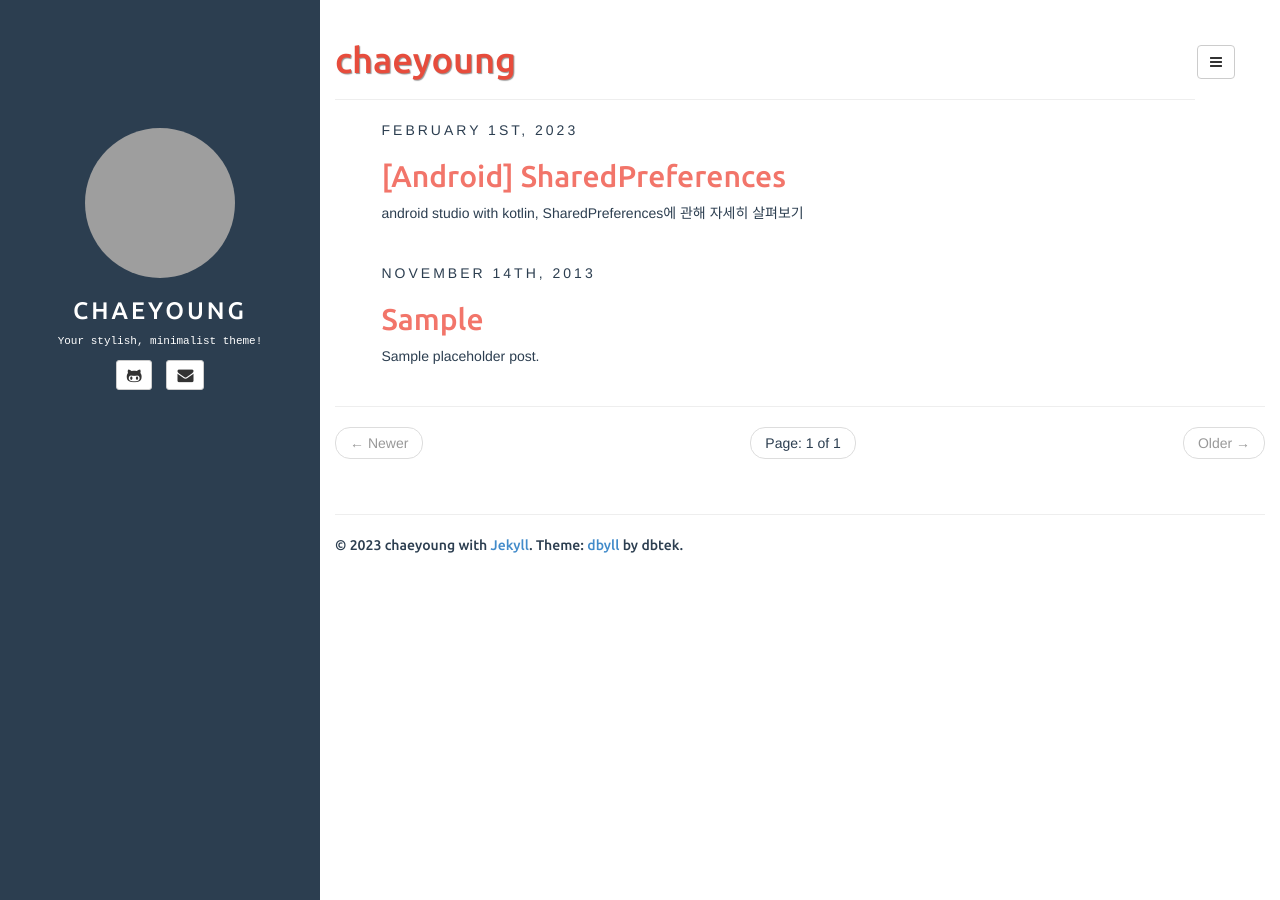
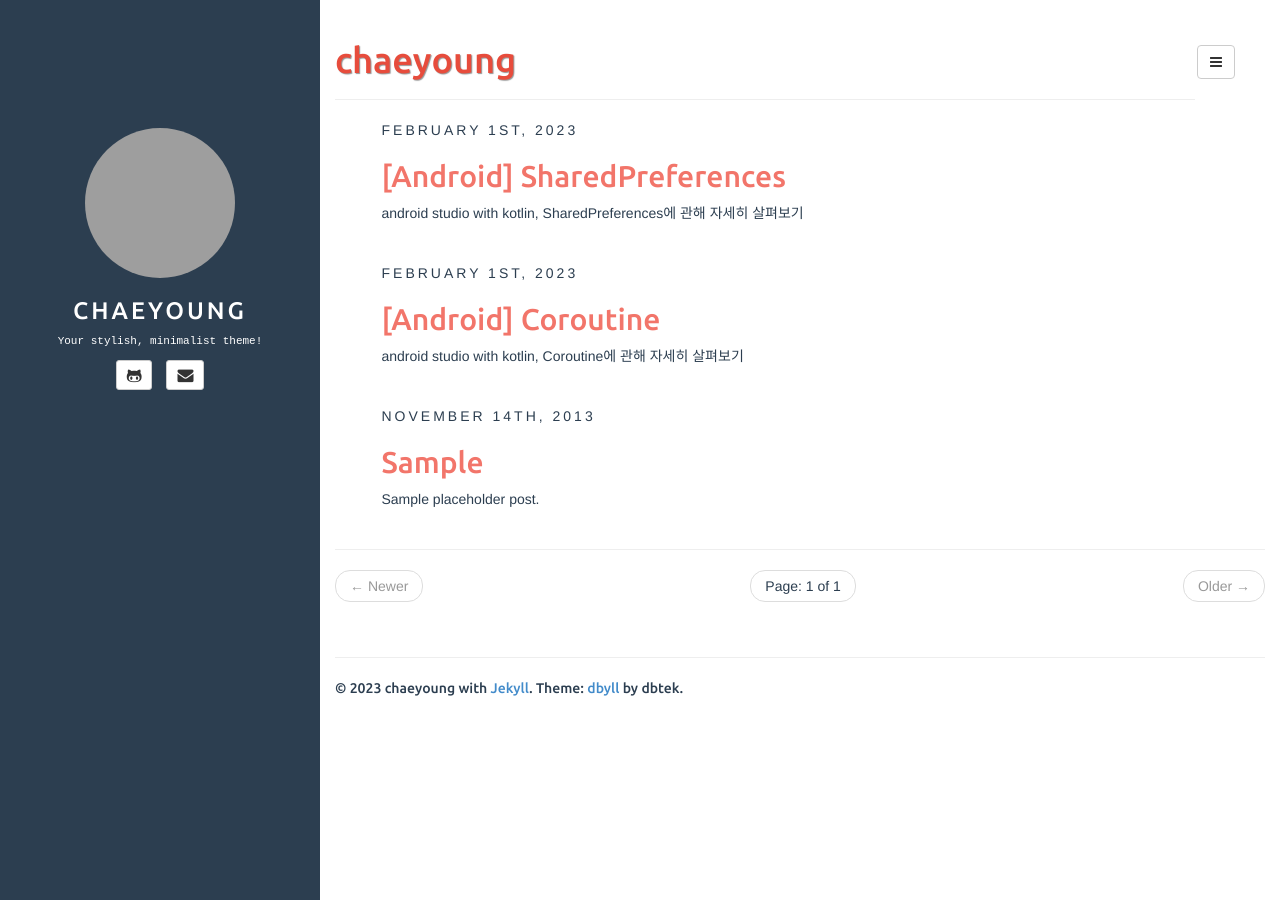
Before and after one commit to leechaeeyoung/leechaeeyoung.github.io, a Jekyll site: the page built from index.html, in a window 1280 px wide. Built offline with Jekyll 4.4.1, drawn with Linux system fonts in a browser that asks for light colours; the list of posts is cut into pages by our own code; part of the change alters nothing that is shown; grey boxes are pictures that could not be loaded.

Commit message:
Coroutine Post

````diff
--- /dev/null
+++ b/_posts/2023-02-01-Coroutine-Android.md
@@ -0,0 +1,87 @@
+---
+layout: post
+title: "[Android] Coroutine"
+categories: [Android]
+tags: [Android, Kotlin, Coroutine]
+description: android studio with kotlin, Coroutine에 관해 자세히 살펴보기
+date: 2023-02-01
+---
+
+# Coroutine
+
+### 코루틴
+ - 협력형 멀티태스킹 제공
+ - 동시성 프로그래밍 지원
+ - 비동기 처리 쉬움
+
+ #### 협력형 멀티태스킹
+  - 연속으로 표시된 상태를 일부 제어권을 넘겨주거나 다른 코루틴이 작업 완료때까지 기다려야하는 시기
+  - 흔히 모든 작업이 완료될때까지 기다려야하는 SubRoutine과 비교
+  <img width="686" alt="스크린샷 2023-02-01 오후 1 30 36" src="https://user-images.githubusercontent.com/94501397/215950051-7e15a7c1-a539-4313-83df-f88eb90e9cae.png">
+  - 작업루틴을 잠시 중단, 시작하기 위해 사용되는 키워드: `suspend`
+
+  <br>
+
+#### 동시성 프로그래밍 지원
+ - 함수를 빠져나오고 진입하고 다시시작하는 것을 반복해 동시에 수행하는 것처럼 보여지는 프로그래밍기법
+ - 동시에 작업 처리를 원한다면 `async함수 `사용
+   - `async scope 함수`:
+     - 동시에 수행 가능하게함
+
+<br>
+
+#### 비동기 처리
+ - 특정 로직의 실행 끝날때까지 기다리지 않고 나머지 코드를 먼저 실행하는 처리 방식
+  ```kotlin
+  // 일반 callback 함수
+    fun goCompany(person: Person){
+        val 철수 = person
+
+        wakeUp(잠든 철수){ 깨어난 철수 ->
+            takeShower(깨어난 철수){ 씻는 철수 ->
+                putOnDress(씻는철수){ 옷입는 철수 ->
+                    getOnBus(옷입은 철수).....
+    }}}}
+  ```
+  ```java
+  // coroutine 사용
+    suspend goCompany(person: Person){
+        val 잠든 철수 = person
+        try{
+            val 깨어난 철수 = wakeUp(잠든 철수)
+            val 씻는 철수 = takeShower(깨어난 철수)
+            val 옷입는 철수 = putOnDress(씻는 철수)
+            ...
+
+            출근한 철수.doWork()
+        } catch (e: Exception){
+            실패했을때 처리
+        }
+    }
+  ```
+- 만약 wakeUp이 실행 후 goCompany를 빠져나가도 wakeUp함수 일이 끝날 시 goCompany로 돌아올 수 있다. (바동기 처리 장점)
+ - - -
+
+ ### 코틀린 함수
+  - `Job`: 최소 가능한 작업단위 함수
+    - `job.join()`: job완료될 때까지 기다림
+    - `job.cancel()`: job을 취소
+<br>
+
+  - `Dispatchers`: 코루틴 실행에 사용하는 스레드를 결정
+    - `Dispachers.Default`: 오래걸리는 작업할때 공유된 백그라운드 스레드 풀 사용
+    - `Dispachers.IO`: 파일, 네트워크, API 콜 같은 상황에서 사용
+    - `Dispachers.Main`: 메인스레드 작업에 사용
+<br>
+
+- `GlobalScope`: 앱의 생명주기와 함께 동작, 실행 도중 별도의 생명주기 관리 필요없음(시작~종료 실행되는 코루틴에 적합)
+- `CoroutineScope()`: 버튼눌러 다운로드, 서버에서 이미지 ... 필요할때 사용,종료가능함
+- `ViewModelScope`: jetpack 아키텍처 뷰모델 사용시 ViewModel 인스턴스 사용위해 제공되는 스코프
+<br>
+
+##### 코루틴 빌더
+ - `launch`: 결과를 호출한쪽에 반환X, suspend가 아닌 일반함수 안에서 suspend 호출 or 코루틴 결과 필요없을 때 사용
+   - 상태관리 가능
+ - `async`: 병행으로 실행되는 코루틴에 사용
+   - 상태관리 + 결과 반환
+ - `withContext`: IO사용시 사용됨, 부모코루틴의해 사용하던 컨텍스트와 다른 컨텍스트에서 코루틴 실행 가능
````
Also changed, not shown: _posts/2023-02-01-SharedPreferences-Android.md (+35 -35 lines), 2 other files.
